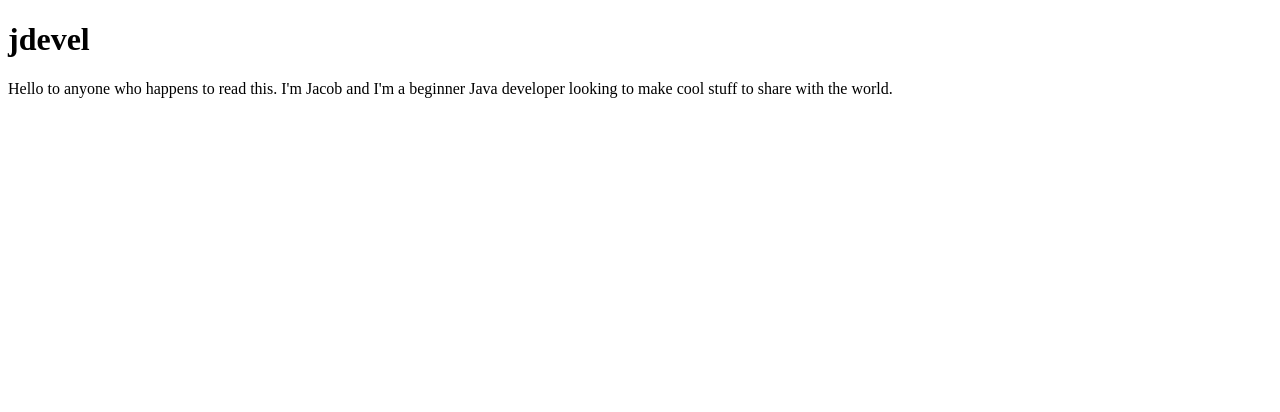
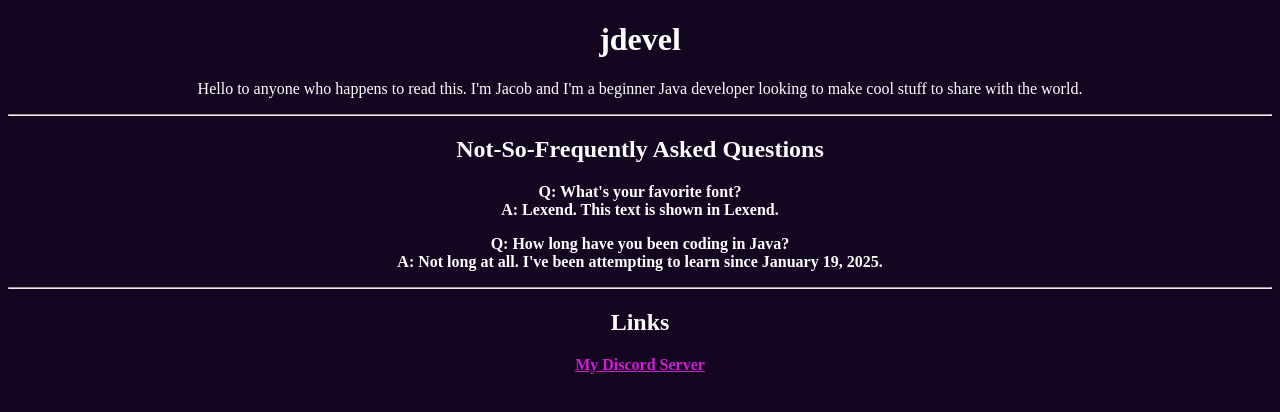
Before and after one commit to jdevel-real/jdevel-real.github.io, a plain HTML site: page index.html in a window 1280 px wide. Drawn offline with Linux system fonts and the light colour scheme.

Commit message:
Update index.html

```diff
--- a/index.html
+++ b/index.html
@@ -1,7 +1,14 @@
 <!DOCTYPE html>
 <html>
-  <body>
-    <h1 style="font-family:lexend;">jdevel</h1>
-    <p style="font-family:lexend;">Hello to anyone who happens to read this. I'm Jacob and I'm a beginner Java developer looking to make cool stuff to share with the world.</p>
+  <body style="background-color:#140521;">
+    <h1 style="font-family:lexend; color:#ffffff; text-align:center;">jdevel</h1>
+    <p style="font-family:lexend; color:#ffffff; text-align:center;">Hello to anyone who happens to read this. I'm Jacob and I'm a beginner Java developer looking to make cool stuff to share with the world.</p>
+    <hr>
+    <h2 style="font-family:lexend; color:#ffffff; text-align:center;">Not-So-Frequently Asked Questions</h2>
+    <p style="font-family:lexend; color:#ffffff; text-align:center;"><b>Q: <b>What's your favorite font?<br><b>A: <b>Lexend. This text is shown in Lexend.</p>
+    <p style="font-family:lexend; color:#ffffff; text-align:center;"><b>Q: <b>How long have you been coding in Java?<br><b>A: <b>Not long at all. I've been attempting to learn since January 19, 2025.</p>
+    <hr>
+    <h2 style="font-family:lexend; color:#ffffff; text-align:center;">Links</h2>
+    <p style="font-family:lexend; color:#ffffff; text-align:center;"><a href="https://discord.gg/9XaYmJr7QD/" style="color:#d11cd4;">My Discord Server</a></p>
   </body>
 </html>
```
